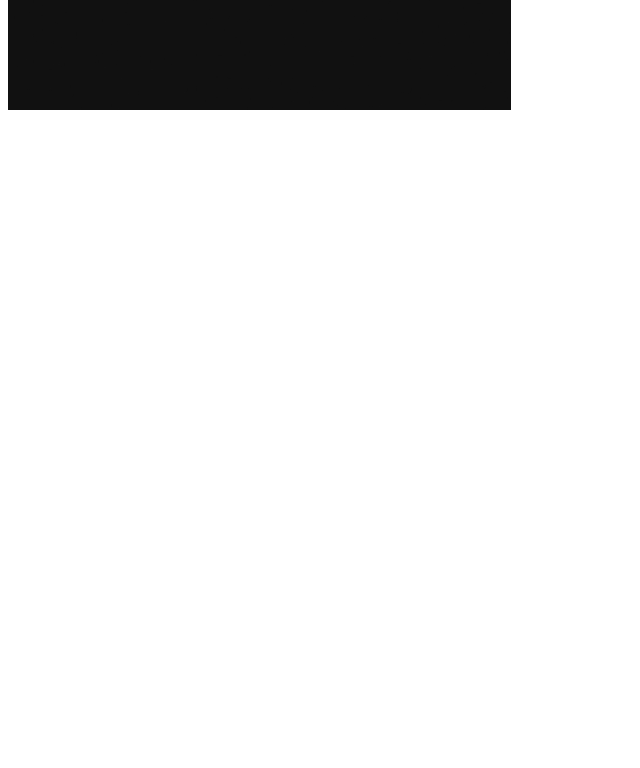
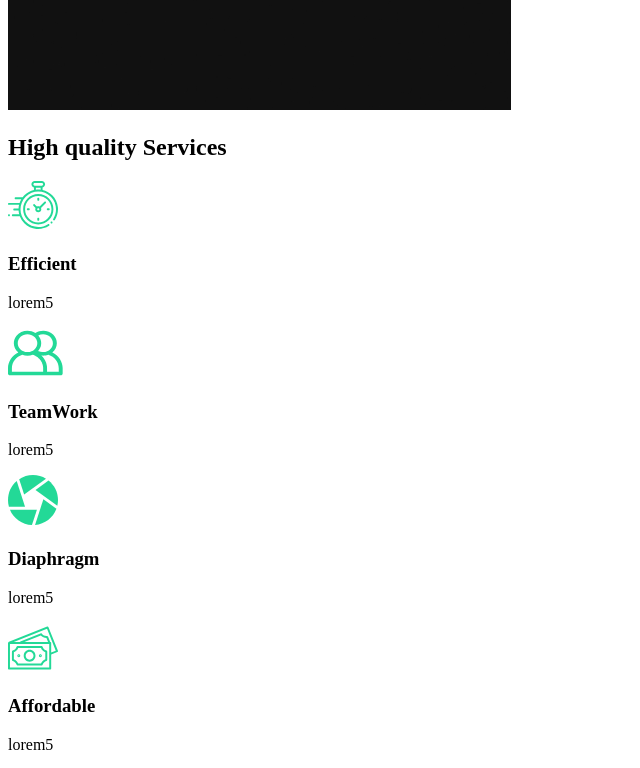
Before and after one commit to AJP888/capture-Website, a React (Create React App) app: page / in a window 1280 px wide. Shown: the part 860-1628 px from the top of the page, without its empty margins (0-640 px from the left). Before the commit the page ends 982 px from the top, so only its background shows below. Built offline with nearby package versions, Linux system fonts and the light colour scheme.

Commit message:
3. Services Section

```diff
--- /dev/null
+++ b/src/components/ServiceSection.js
@@ -0,0 +1,55 @@
+import React from "react";
+
+// Import Icon
+import clock from "../img/clock.svg";
+import diaphragm from "../img/diaphragm.svg";
+import money from "../img/money.svg";
+import teamwork from "../img/teamwork.svg";
+
+// import Image
+import home2 from "../img/home2.png";
+
+const ServiceSection = () => {
+  return (
+    <div className="Services">
+      <div className="Description">
+        <h2>
+          High <span>quality</span> Services
+        </h2>
+        <div className="cards">
+          <div className="card">
+            <div className="icon">
+              <img alt="icon" src={clock} />
+              <h3>Efficient</h3>
+            </div>
+            <p>lorem5</p>
+          </div>
+          <div className="card">
+            <div className="icon">
+              <img alt="icon" src={teamwork} />
+              <h3>TeamWork</h3>
+            </div>
+            <p>lorem5</p>
+          </div>
+          <div className="card">
+            <div className="icon">
+              <img alt="icon" src={diaphragm} />
+              <h3>Diaphragm</h3>
+            </div>
+            <p>lorem5</p>
+          </div>
+          <div className="card">
+            <div className="icon">
+              <img alt="icon" src={money} />
+              <h3>Affordable</h3>
+            </div>
+            <p>lorem5</p>
+          </div>
+        </div>
+      </div>
+      <img alt="Camera" src={home2} />
+    </div>
+  );
+};
+
+export default ServiceSection;
--- a/src/pages/AboutUs.js
+++ b/src/pages/AboutUs.js
@@ -2,9 +2,15 @@
 
 // Page Component
 import AboutSection from "../components/AboutSection";
+import ServiceSection from "../components/ServiceSection";
 
 const AboutUs = () => {
-  return <AboutSection />;
+  return (
+    <>
+      <AboutSection />
+      <ServiceSection />
+    </>
+  );
 };
 
 export default AboutUs;
```
